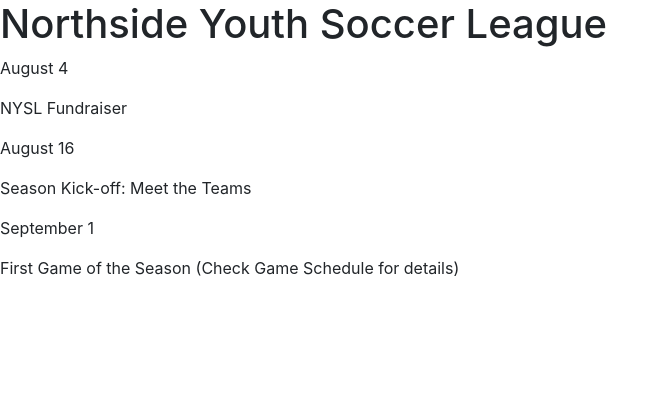
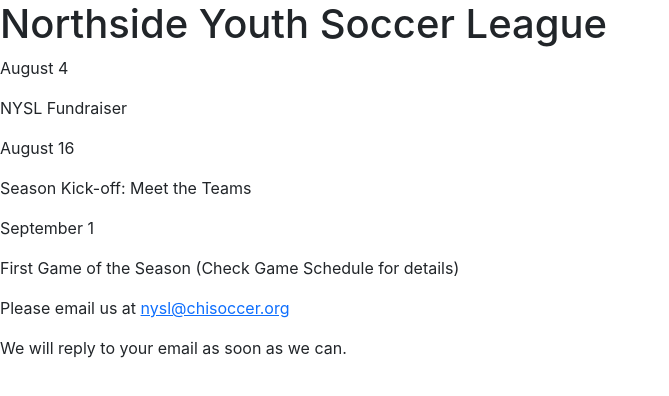
Before and after one commit to MichaelRosenfeld/nysl-mobile, a React (Create React App) app: page / in a window 1280 px wide. Shown: the top 396 px of the page, without its empty margins (0-669 px from the left). Built offline with nearby package versions, Linux system fonts and the light colour scheme.

Commit message:
Add ContactInfo

```diff
--- /dev/null
+++ b/src/components/home/Contact.jsx
@@ -0,0 +1,11 @@
+function Contact() {
+    return (
+        <>
+            <p>Please email us at <a href="mailto:nysl@chisoccer.org">nysl@chisoccer.org</a></p>
+            <p id="contact-bottom">We will reply to your email as soon as we can.</p>
+        </>
+    );
+
+}
+
+export default Contact;
--- a/src/components/home/Home.jsx
+++ b/src/components/home/Home.jsx
@@ -1,11 +1,13 @@
 import Header from "./Header";
 import Events from "./Events";
+import Contact from "./Contact";
 
 function Home() {
     return (
         <>
             <Header />
             <Events />
+            <Contact />
         </>
     );
 }
```
